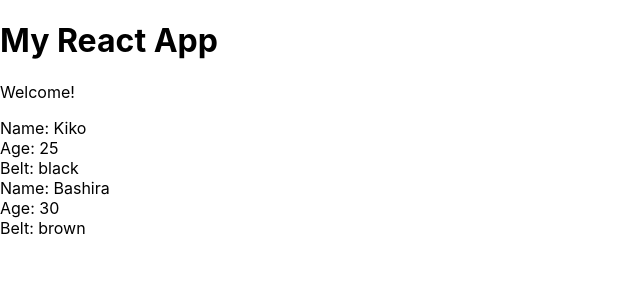
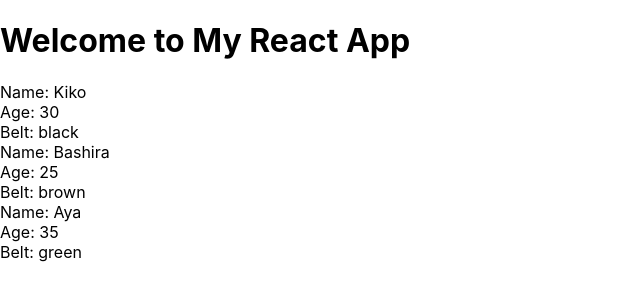
Before and after one commit to SilverBright/my-app, a React (Create React App) app: page / in a window 1280 px wide. Shown: the top 300 px of the page, without its empty margins (0-640 px from the left). Built offline with nearby package versions, Linux system fonts and the light colour scheme.

Commit message:
add state to App page, pass props to Ninja page

```diff
--- a/src/App.js
+++ b/src/App.js
@@ -1,17 +1,22 @@
-import React from 'react';
+import React, { Component } from 'react';
 import Ninjas from './Ninjas';
 
-function App() {
-  return (
-    <div className="App">
-      <header className="App-header">
-        <h1>My React App</h1>
-        <p>Welcome!</p>
-        <Ninjas name="Kiko" age="25" belt="black"/>
-        <Ninjas name="Bashira" age="30" belt="brown"/>
-      </header>
-    </div>
-  );
+class App extends Component {
+  state = {
+    ninjas : [
+      { name: 'Kiko', age: 30, belt: 'black', id: 1 },
+      { name: 'Bashira', age: 25, belt: 'brown', id: 2 },
+      { name: 'Aya', age: 35, belt: 'green', id: 3 }
+    ]
+  }
+  render() {
+    return (
+      <div className="App">
+          <h1>Welcome to My React App</h1>
+          <Ninjas ninjas={this.state.ninjas} />
+      </div>
+    );
+  }
 }
 
 export default App;
--- a/src/Ninjas.js
+++ b/src/Ninjas.js
@@ -1,16 +1,20 @@
 import React, { Component } from 'react';
 
-class Ninjas extends Component {
+class Ninjas extends Component{
     render() {
-        // console.log(this.props);
-
-        // destructring props into variables called name, age, belt
-        const { name, age, belt } = this.props;
+        const { ninjas } = this.props;
+        const ninjaList = ninjas.map(ninja => {
+            return (
+                <div className="ninja" key={ninja.id}>
+                    <div>Name: { ninja.name }</div>
+                    <div>Age: { ninja.age }</div>
+                    <div>Belt: { ninja.belt }</div>
+                </div>
+            )
+        })
          return(
-            <div className="ninja">
-                <div>Name: { name }</div>
-                <div>Age: { age }</div>
-                <div>Belt: { belt }</div>
+            <div className="ninja-list">
+                { ninjaList }
             </div>
         )
     }
```
